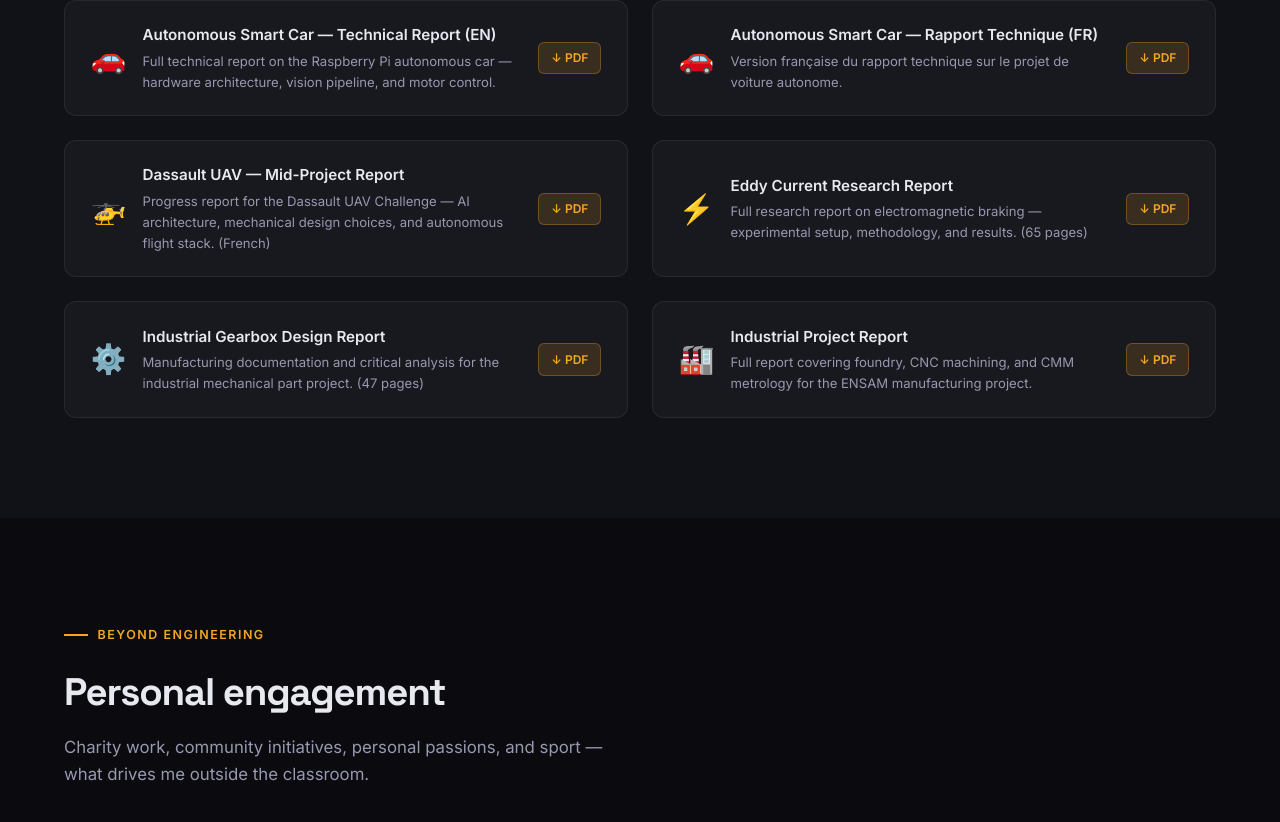
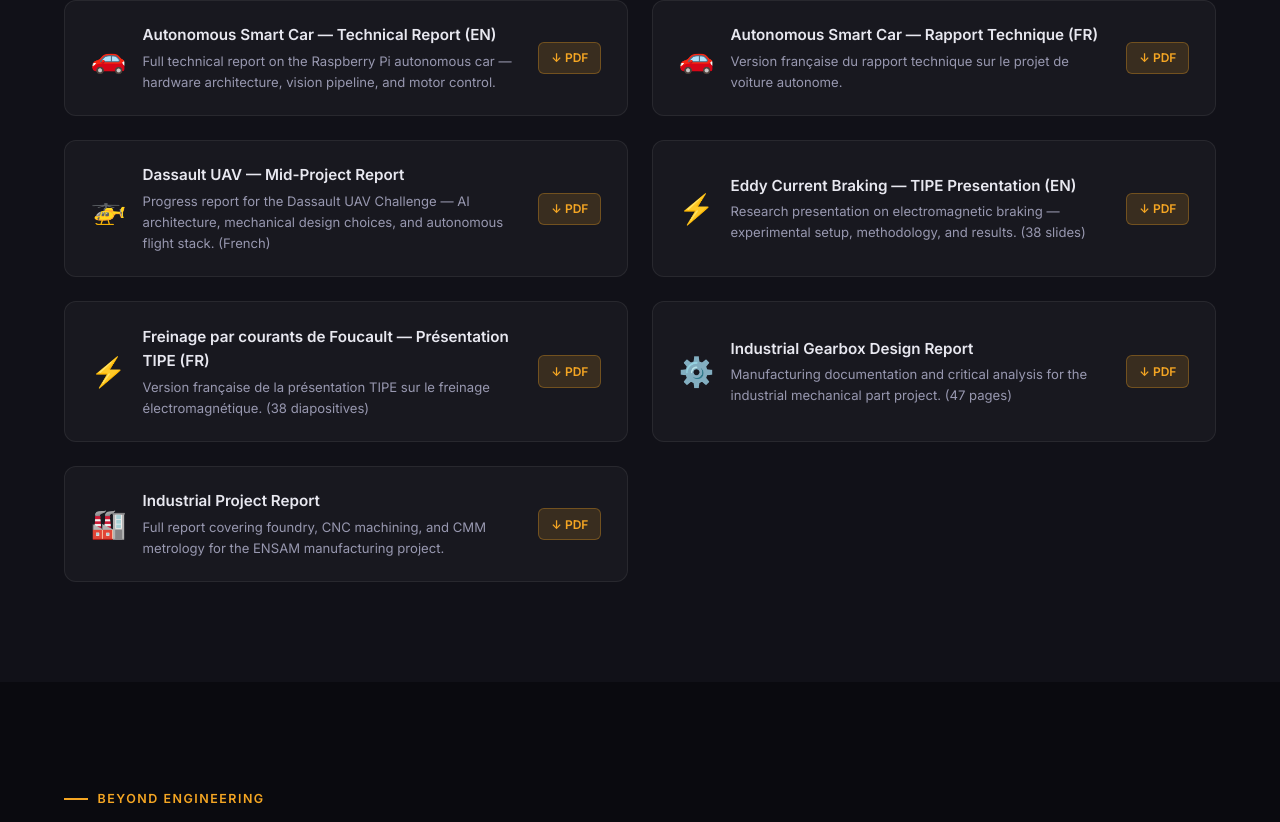
Before and after one commit to leo-marvin/leo_marvin_portfolio, a plain HTML site: page index.html in a window 1280 px wide. Shown: the part 6840-7662 px from the top of the page. Drawn offline with Linux system fonts and the light colour scheme.

Commit message:
Update Eddy Current Research presentation and reports
Updated the Eddy Current Research section with a new presentation link and modified the report details to include French and English versions.

```diff
--- a/index.html
+++ b/index.html
@@ -1236,11 +1236,19 @@
         </div>
         <span class="work-download">↓ PDF</span>
       </a>
+      <a class="work-item" href="Presentation_TIPE_V3_EN.pdf" target="_blank" download>
+        <span class="work-icon">⚡</span>
+        <div>
+          <div class="work-title">Eddy Current Braking — TIPE Presentation (EN)</div>
+          <div class="work-desc">Research presentation on electromagnetic braking — experimental setup, methodology, and results. (38 slides)</div>
+        </div>
+        <span class="work-download">↓ PDF</span>
+      </a>
       <a class="work-item" href="eddy_current_report.pdf" target="_blank" download>
         <span class="work-icon">⚡</span>
         <div>
-          <div class="work-title">Eddy Current Research Report</div>
-          <div class="work-desc">Full research report on electromagnetic braking — experimental setup, methodology, and results. (65 pages)</div>
+          <div class="work-title">Freinage par courants de Foucault — Présentation TIPE (FR)</div>
+          <div class="work-desc">Version française de la présentation TIPE sur le freinage électromagnétique. (38 diapositives)</div>
         </div>
         <span class="work-download">↓ PDF</span>
       </a>
@@ -1729,7 +1737,10 @@
       domain: 'Research',
       icon: '⚡',
       title: 'Eddy Current Braking Research',
-      report: { file: 'eddy_current_report.pdf', label: 'Research Report', sub: 'PDF · 65 pages', type: 'pdf' },
+      reports: [
+        { file: 'Presentation_TIPE_V3_EN.pdf', label: 'TIPE Presentation', sub: 'PDF · English · 38 slides', type: 'pdf' },
+        { file: 'eddy_current_report.pdf', label: 'Présentation TIPE', sub: 'PDF · Français · 38 diapositives', type: 'pdf' },
+      ],
       image: 'eddy_braking.jpg',
       gallery: ['eddy_braking1.jpg', 'eddy_braking2.jpg', 'eddy_braking3.jpg'],
       meta: [
```
